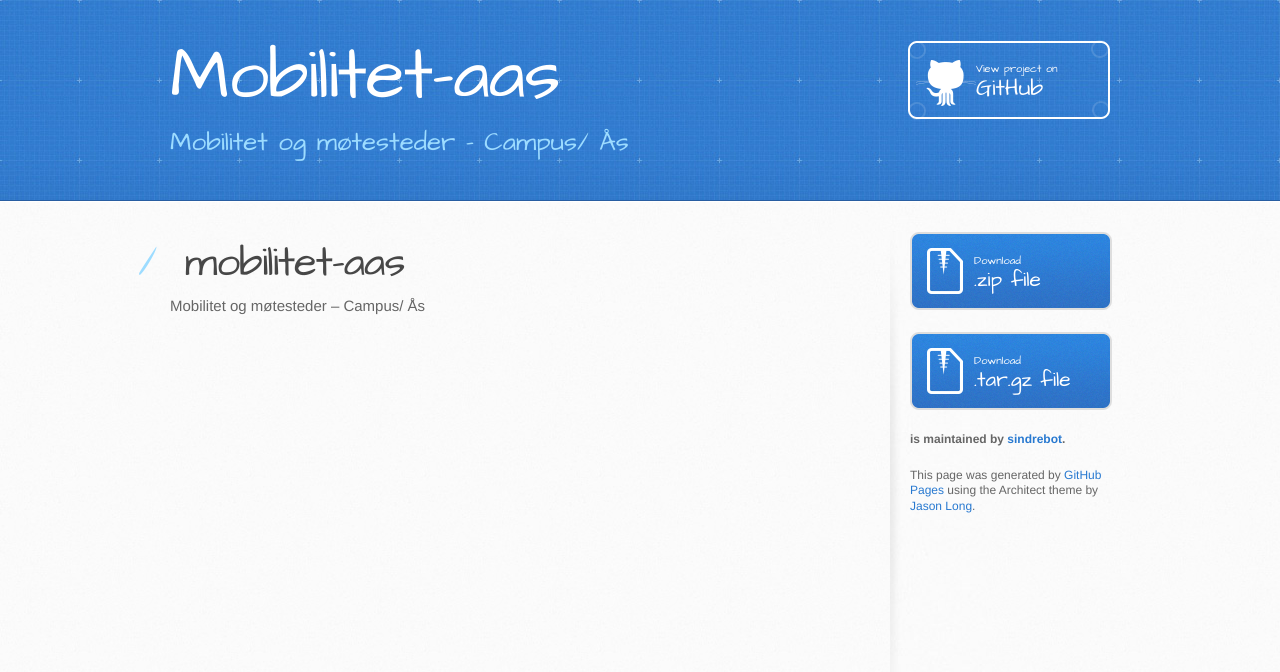
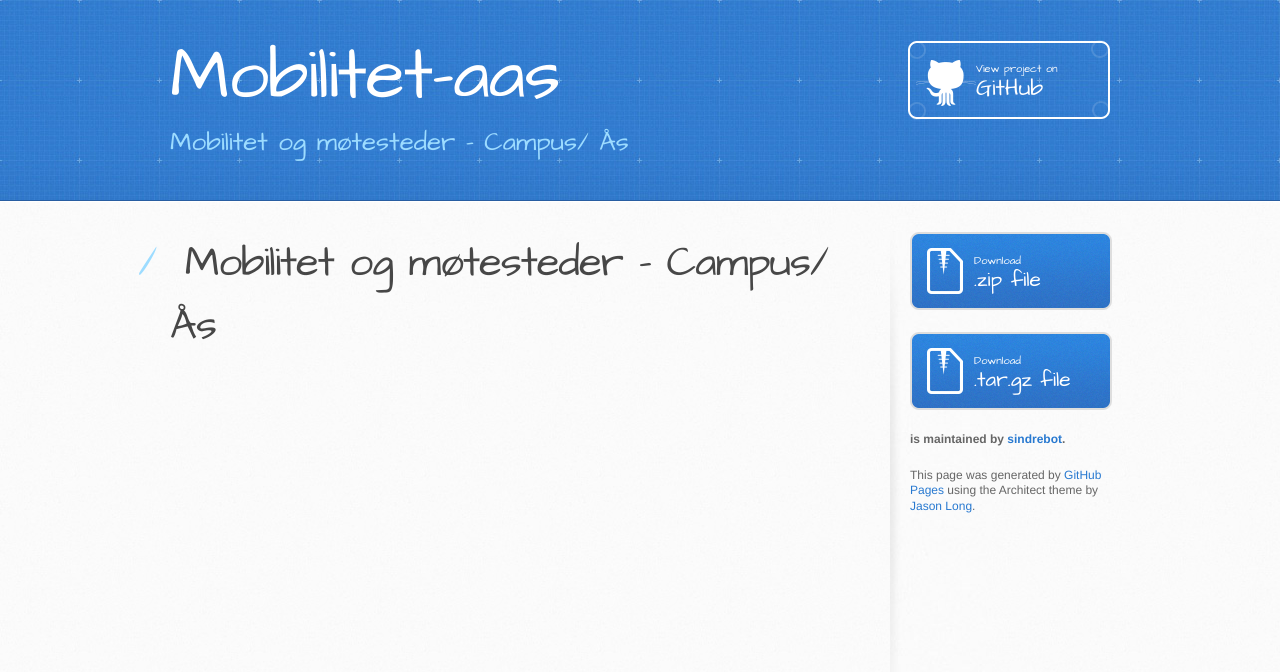
Before and after one commit to sindrebot/mobilitet-aas, a plain HTML site: page index.html in a window 1280 px wide. Drawn offline with Linux system fonts and the light colour scheme.

Commit message:
Create gh-pages branch via GitHub

```diff
--- a/index.html
+++ b/index.html
@@ -29,9 +29,9 @@
       <div class="inner clearfix">
         <section id="main-content">
           <h1>
-<a id="mobilitet-aas" class="anchor" href="#mobilitet-aas" aria-hidden="true"><span aria-hidden="true" class="octicon octicon-link"></span></a>mobilitet-aas</h1>
+<a id="mobilitet-og-møtesteder--campus-Ås" class="anchor" href="#mobilitet-og-m%C3%B8testeder--campus-%C3%85s" aria-hidden="true"><span aria-hidden="true" class="octicon octicon-link"></span></a>Mobilitet og møtesteder – Campus/ Ås</h1>
 
-<p>Mobilitet og møtesteder – Campus/ Ås</p>
+
         </section>
 
         <aside id="sidebar">
--- a/params.json
+++ b/params.json
@@ -1,6 +1,6 @@
 {
   "name": "Mobilitet-aas",
   "tagline": "Mobilitet og møtesteder – Campus/ Ås",
-  "body": "# mobilitet-aas\r\nMobilitet og møtesteder – Campus/ Ås\r\n",
+  "body": "# Mobilitet og møtesteder – Campus/ Ås\r\n\r\n<iframe src=\"https://www.google.com/maps/d/embed?mid=1_JsPkXvUeV5VOm2nO2bpZArB8_8\" width=\"640\" height=\"480\"></iframe>\r\n",
   "note": "Don't delete this file! It's used internally to help with page regeneration."
 }
```
